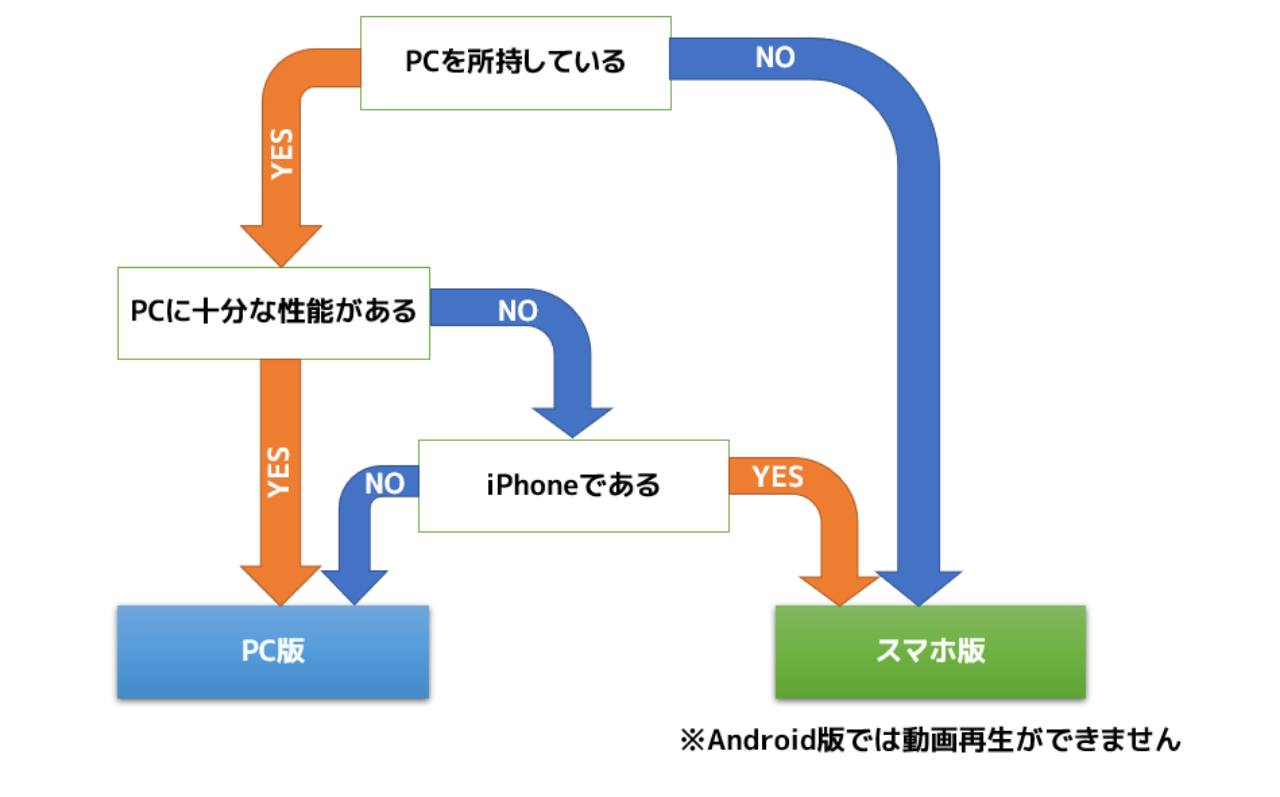
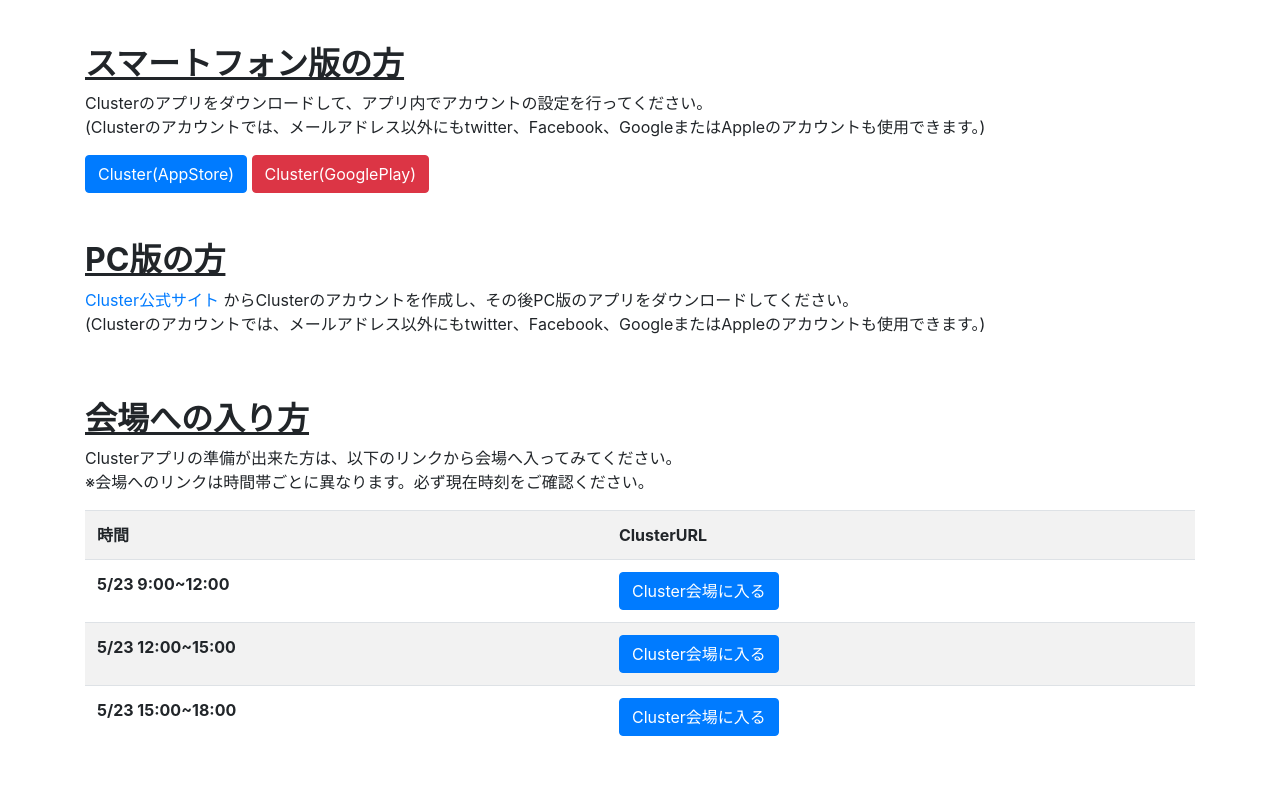
Before and after one commit to SIT-DigiCre/digicre-fes, a plain HTML site: page cluster.html in a window 1280 px wide. Shown: the part 155-952 px from the top of the page. After the commit the page ends 919 px from the top, so only its background shows below. Drawn offline with nearby package versions, Linux system fonts and the light colour scheme.

Commit message:
cluster会場のURLを更新、掲載画像も一部追加・差し替え

```diff
--- a/cluster.html
+++ b/cluster.html
@@ -30,7 +30,7 @@
         <div class="row mt-5">
             <div class="col">
                 <h2><u><strong>PC?スマホ？Clusterへはどの機器で入ればいいの？</strong></u></h2>
-                <img src="./img/スクリーンショット 2020-11-03 013522.png" class="d-block w-100" alt="">
+                <img src="./img/clusterフローチャート 2021-05-22.png" class="d-block w-100" alt="">
             </div>
         </div>
         <div class="row mt-5">
@@ -67,16 +67,16 @@
                         <th>ClusterURL</th>
                     </tr>
                     <tr>
-                        <td>5/23 9:00~12:00</td>
-                        <td><a href="https://cluster.mu/e/016af236-6f87-4cfc-ac82-a532b52377d7">Cluster会場に入る</a></td>
+                        <td><strong>5/23 9:00~12:00</strong></td>
+                        <td><a href="https://cluster.mu/e/144da776-8089-4295-96cf-ac00e1c58d08" class="btn btn-primary">Cluster会場に入る</a></td>
                     </tr>
                     <tr>
-                        <td>5/23 12:00~15:00</td>
-                        <td><a href="https://cluster.mu/e/2dd12fdf-78a4-421e-87f4-97c1eacbf5bd">Cluster会場に入る</a></td>
+                        <td><strong>5/23 12:00~15:00</strong></td>
+                        <td><a href="https://cluster.mu/e/21199804-b528-4ba2-af60-a86fc2674241" class="btn btn-primary">Cluster会場に入る</a></td>
                     </tr>
                     <tr>
-                        <td>5/23 15:00~18:00</td>
-                        <td><a href="https://cluster.mu/e/f95cfff6-5dd1-4b2e-bcab-2de897a2d533">Cluster会場に入る</a></td>
+                        <td><strong>5/23 15:00~18:00</strong></td>
+                        <td><a href="https://cluster.mu/e/252e0bb1-b407-41c7-84bd-ad2903983dd9" class="btn btn-primary">Cluster会場に入る</a></td>
                     </tr>
                 </table>
             </div>
```
Also changed, not shown: index.html (+6 -4 lines).
